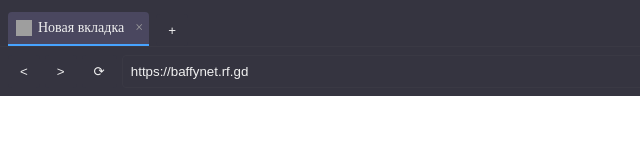
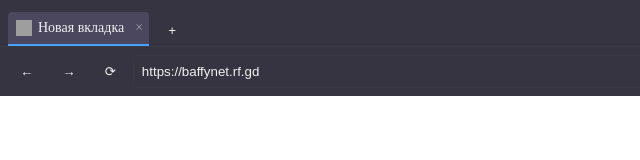
Before and after one commit to Baff1y/baffynet-browser, an Electron app: page public/index.html in a window 1200 px wide. Shown: the full height of the page, 0-640 px from the left. Drawn offline with Linux system fonts and the light colour scheme; no server answers; grey boxes are pictures that could not be loaded.

Commit message:
feat(nagigation arrows): replace >,< to →,←

```diff
--- a/public/index.html
+++ b/public/index.html
@@ -12,8 +12,8 @@
         <button type="button" id="new-tab" class="tab-new">+</button>
       </div>
       <div id="toolbar">
-        <button type="button" id="back"><</button>
-        <button type="button" id="forward">></button>
+        <button type="button" id="back">&larr;</button>
+        <button type="button" id="forward">&rarr;</button>
         <button type="button" id="reload">⟳</button>
         <input id="url-bar" type="text" placeholder="Введите URL или поисковой запрос...">
       </div>
```
